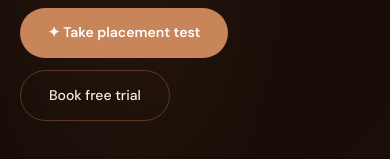
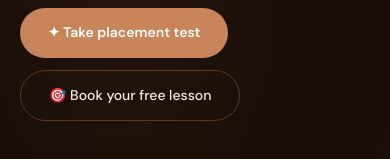
Before and after one commit to ViktoriiaMykhalova/learnwithvika-platform, a Next.js app: page / in a window 390 px wide. Shown: the part 806-965 px from the top of the page. Built offline with nearby package versions, Linux system fonts and the light colour scheme; a web font is replaced by a local one.

Commit message:
fix test mobile layout

```diff
--- a/app/page.tsx
+++ b/app/page.tsx
@@ -6,7 +6,7 @@ const LWV_T = {
     'lwv-eyebrow': 'LearnWithVika · AI-Powered English',
     'lwv-hero-title': 'Learn English<br><em>the smart way</em>',
     'lwv-hero-desc': '<strong>Viktoriia Mykhalova</strong> — English tutor, Software Engineering student, CEO of SOLVION educational direction, and founder of the LearnWithVika AI-powered learning platform.<br><br>1.5+ years of teaching focused on speaking, practical grammar, AI-assisted learning, and modern interactive education for <strong>A1–B2 students</strong>.',
-    'lwv-cta1': '✦ Take placement test', 'lwv-cta2': 'Book free trial',
+    'lwv-cta1': '✦ Take placement test', 'lwv-cta2': '🎯 Book your free lesson',
     'lwv-s1': 'Levels covered', 'lwv-s2': 'AI platform', 'lwv-s3': 'Languages spoken',
     'lwv-nav-cta': 'Take placement test →',
     'lwv-badge-role': 'English Tutor · SOLVION CEO · LearnWithVika Founder',
@@ -51,7 +51,7 @@ const LWV_T = {
     'lwv-eyebrow': 'LearnWithVika · AI-навчання англійської',
     'lwv-hero-title': 'Вчи англійську<br><em>по-сучасному</em>',
     'lwv-hero-desc': '<strong>Вікторія Михальова</strong> — репетитор англійської, студентка Software Engineering, CEO освітнього напряму SOLVION та засновниця AI-платформи LearnWithVika.<br><br>1.5+ роки навчання: speaking, граматика, AI-асистент, сучасна інтерактивна освіта для студентів рівнів <strong>A1–B2</strong>.',
-    'lwv-cta1': '✦ Пройти тест рівня', 'lwv-cta2': 'Записатись на пробне',
+    'lwv-cta1': '✦ Пройти тест рівня', 'lwv-cta2': '🎯 Записатись на пробне  безкоштовне заняття',
     'lwv-s1': 'Рівні навчання', 'lwv-s2': 'AI платформа', 'lwv-s3': 'Мов знаю',
     'lwv-nav-cta': 'Пройти тест рівня →',
     'lwv-badge-role': 'Репетитор · CEO SOLVION · Засновниця LearnWithVika',
@@ -96,7 +96,7 @@ const LWV_T = {
     'lwv-eyebrow': 'LearnWithVika · AI-обучение английскому',
     'lwv-hero-title': 'Учи английский<br><em>по-современному</em>',
     'lwv-hero-desc': '<strong>Виктория Михальова</strong> — репетитор английского, студентка Software Engineering, CEO образовательного направления SOLVION и основательница AI-платформы LearnWithVika.<br><br>1.5+ лет обучения: speaking, грамматика, AI-ассистент, современное интерактивное обучение для студентов уровней <strong>A1–B2</strong>.',
-    'lwv-cta1': '✦ Пройти тест уровня', 'lwv-cta2': 'Записаться на пробное',
+    'lwv-cta1': '✦ Пройти тест уровня', 'lwv-cta2': '🎯 Записаться пробный бесплатный урок',
     'lwv-s1': 'Уровни обучения', 'lwv-s2': 'AI платформа', 'lwv-s3': 'Языков знаю',
     'lwv-nav-cta': 'Пройти тест →',
     'lwv-badge-role': 'Репетитор · CEO SOLVION · Основательница LearnWithVika',
@@ -539,7 +539,7 @@ export default function HomePage() {
     </p>
     <div class="lwv-ctas">
       <a href="/placement-test" class="lwv-btn-primary" id="lwv-cta1">✦ Take placement test</a>
-      <a href="/request" class="lwv-btn-secondary" id="lwv-cta2">Book free trial</a>
+      <a href="/request" class="lwv-btn-secondary" id="lwv-cta2">🎯 Book your free lesson</a>
     </div>
     <div class="lwv-stats">
       <div class="lwv-stat"><div class="lwv-stat-num">A1–B2</div><div class="lwv-stat-label" id="lwv-s1">Levels covered</div></div>
--- a/app/placement-test/page.tsx
+++ b/app/placement-test/page.tsx
@@ -252,6 +252,7 @@ export default function PlacementTestPage() {
       <aside style={{
         position: "fixed", top: 0, left: 0, height: "100vh",
         width: sidebarOpen ? 200 : 44,
+        overflowY: "auto",
         background: C.sidebar, color: "#fff",
         padding: sidebarOpen ? "24px 16px" : "24px 10px",
         transition: "0.3s", zIndex: 1000, overflow: "hidden",
@@ -282,7 +283,7 @@ export default function PlacementTestPage() {
       </aside>
 
       {/* ── Main content ── */}
-      <div style={{ marginLeft: sidebarOpen ? 280 : 92, padding: "40px 24px", transition: "0.3s" }}>
+      <div style={{ marginLeft: sidebarOpen ? 210 : 54, padding: "16px 12px", transition: "0.3s" }}>
 
         <header style={{ maxWidth: 980, margin: "0 auto 28px" }}>
           <h1 style={{ marginBottom: 8, fontFamily: "'Playfair Display', serif", color: C.pageText }}>English Placement Test</h1>
```
